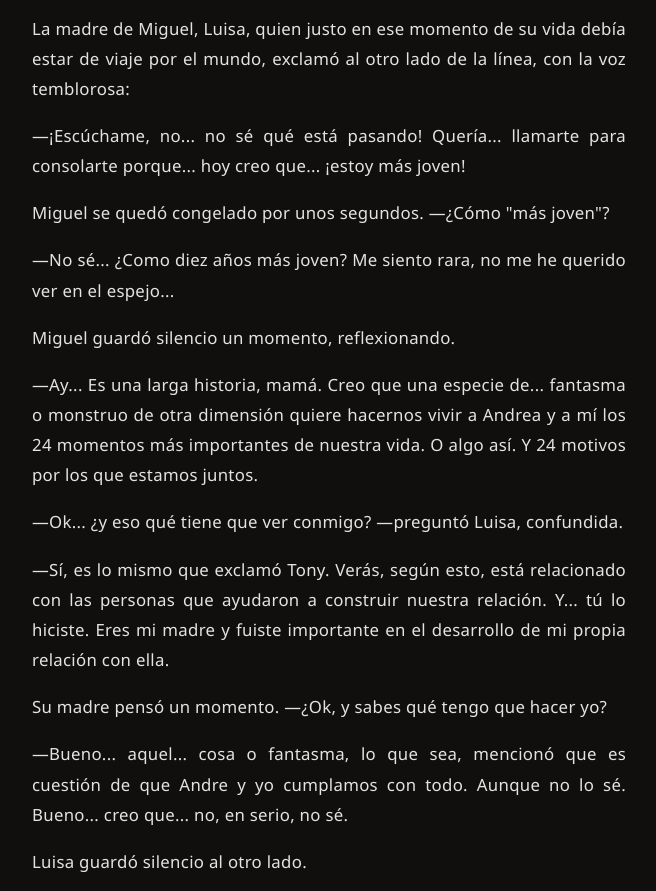
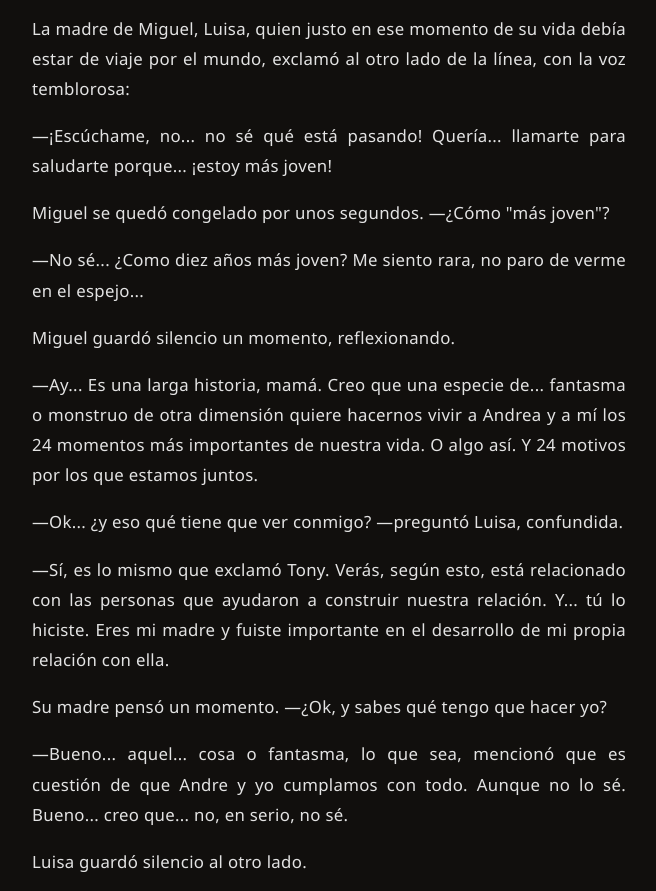
Before and after one commit to magoma005/Proyecto-Mamo, a plain HTML site: page Evento/historia2.html in a window 1280 px wide. Shown: the part 2272-3163 px from the top of the page, without its empty margins (78-734 px from the left). Drawn offline with Linux system fonts and the light colour scheme; a script that the page names is missing.

Commit message:
arreglos

```diff
--- a/Evento/historia2.html
+++ b/Evento/historia2.html
@@ -117,15 +117,14 @@
           </p>
           <p>
             —¡Escúchame, no... no sé qué está pasando! Quería...
-            llamarte para consolarte porque... hoy creo que... ¡estoy más joven!
+            llamarte para saludarte porque... ¡estoy más joven!
           </p>
           <p>
             Miguel se quedó congelado por unos segundos. —¿Cómo
             "más joven"?
           </p>
           <p>
-            —No sé... ¿Como diez años más joven? Me siento rara, no me
-            he querido ver en el espejo...
+            —No sé... ¿Como diez años más joven? Me siento rara, no paro de verme en el espejo...
           </p>
           <p>
             Miguel guardó silencio un momento, reflexionando.
```
